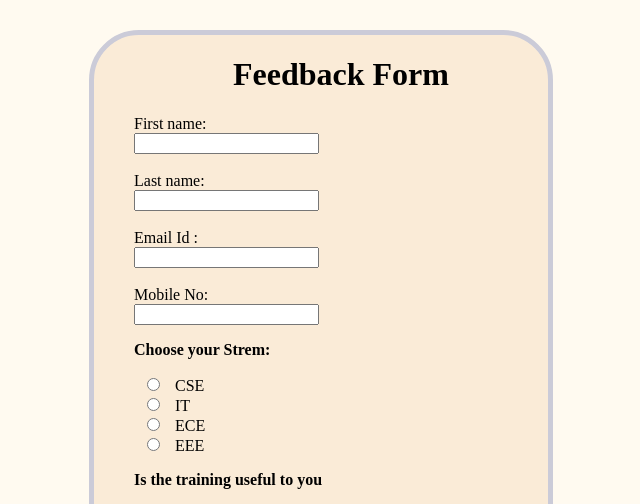
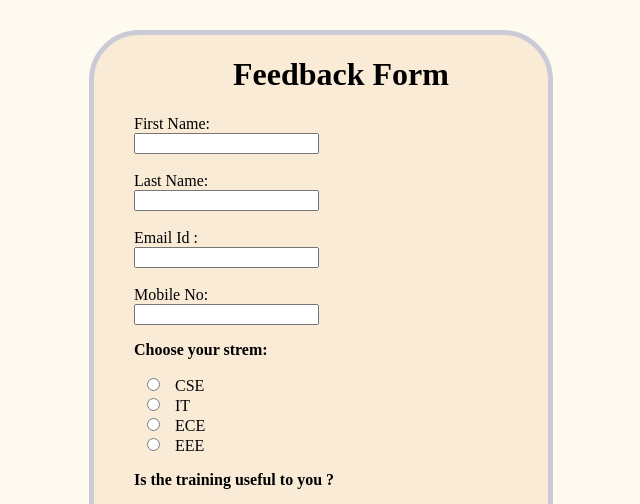
Before and after one commit to keerthanasarathi/Feedback-Form, a plain HTML site: page index.html in a window 1280 px wide. Shown: the top 504 px of the page, 319-959 px from the left. Drawn offline with Linux system fonts and the light colour scheme.

Commit message:
Update index.html

```diff
--- a/index.html
+++ b/index.html
@@ -41,10 +41,10 @@ input[type=submit] {
 <form>
   <h1><center>Feedback Form</center></h1>
 
-  <label>First name:</label><br>
+  <label>First Name:</label><br>
   <input type="text"><br>
 <br>
-  <label>Last name:</label><br>
+  <label>Last Name:</label><br>
   <input type="text"><br>
 <br>
   <label>Email Id :</label><br>
@@ -53,7 +53,7 @@ input[type=submit] {
   <label>Mobile No:</label><br>
   <input type="tel"  pattern="[0-9]{10}" required><br>
 
-<p><b>Choose your Strem:</b></p>
+<p><b>Choose your strem:</b></p>
 
   <input type="radio" id="cse" name="dept">
   <label for="cse">CSE</label><br>
@@ -64,7 +64,7 @@ input[type=submit] {
   <input type="radio" id="eee" name="dept">
   <label for="eee">EEE</label><br>
 
-<p><b>Is the training useful to you</b></p>
+<p><b>Is the training useful to you ?</b></p>
   <input type="radio" id="yes" name="Feedback">
   <label for="yes">Yes</label><br>
   <input type="radio" id="no" name="Feedback">
```
